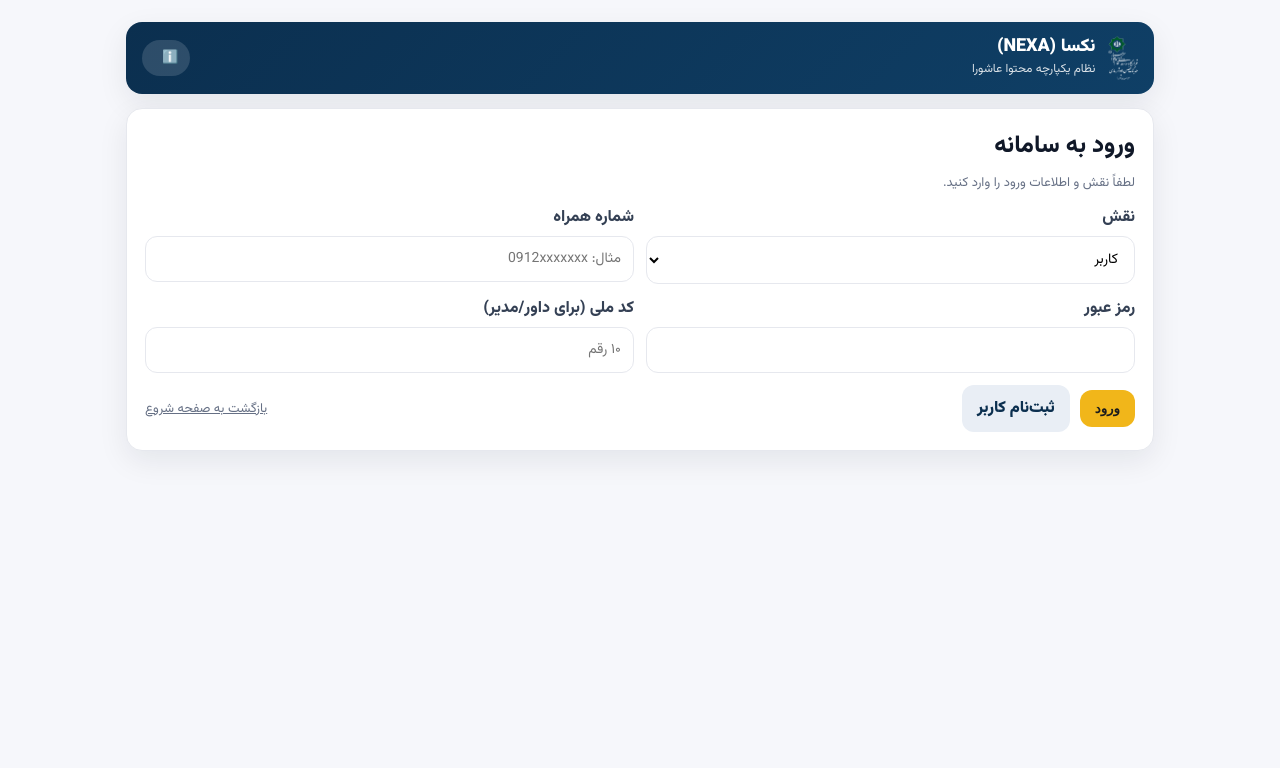
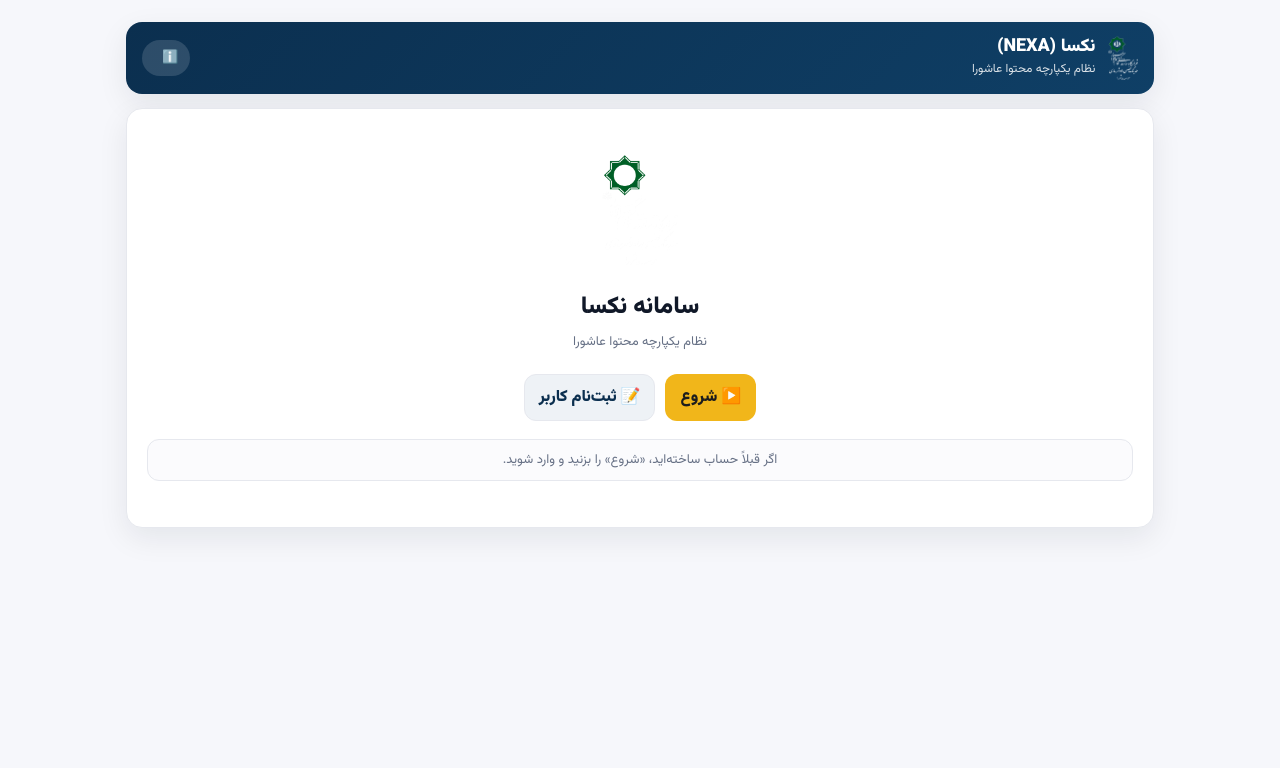
Before and after one commit to hadibagherian4-sudo/nexa-ashora, a FastAPI app: page /login in a window 1280 px wide. Shown: the top 768 px of the page. Run offline with FastAPI, Linux system fonts and the light colour scheme.

Commit message:
Update login.html

```diff
--- a/app/templates/login.html
+++ b/app/templates/login.html
@@ -1,49 +1,17 @@
 {% extends "base.html" %}
 {% block content %}
-<div class="card">
-  <h2 style="margin:0 0 8px;">ورود به سامانه</h2>
-  <div class="muted">لطفاً نقش و اطلاعات ورود را وارد کنید.</div>
+<div class="card" style="text-align:center; padding:46px 20px;">
+  <img src="/static/logo.png" alt="لوگو سازمان" style="height:110px; width:auto;">
+  <h2 style="margin:14px 0 6px; font-weight:900;">سامانه نکسا</h2>
+  <div class="muted">نظام یکپارچه محتوا عاشورا</div>
 
-  {% if error %}
-    <div class="error">{{ error }}</div>
-  {% endif %}
+  <div class="actions" style="justify-content:center; margin-top:22px;">
+    <a class="btn" href="/login">▶️ شروع</a>
+    <a class="btn secondary" href="/register">📝 ثبت‌نام کاربر</a>
+  </div>
 
-  <form method="post" action="/login">
-    <div class="row">
-      <div>
-        <label>نقش</label>
-        <select name="role" required>
-          <option value="user">کاربر</option>
-          <option value="referee">داور</option>
-          <option value="manager">مدیر سامانه</option>
-        </select>
-      </div>
-      <div>
-        <label>شماره همراه</label>
-        <input name="phone" placeholder="مثال: 0912xxxxxxx" required>
-      </div>
-    </div>
-
-    <div class="row">
-      <div>
-        <label>رمز عبور</label>
-        <input type="password" name="password" required>
-      </div>
-      <div>
-        <label>کد ملی (برای داور/مدیر)</label>
-        <input name="nid" placeholder="۱۰ رقم">
-      </div>
-    </div>
-
-    <div style="margin-top:12px; display:flex; gap:10px; align-items:center;">
-      <button class="btn" type="submit">ورود</button>
-
-      <a href="/register" class="btn" style="background:#e9eef5; color:#0b2f4f; text-decoration:none;">
-        ثبت‌نام کاربر
-      </a>
-
-      <a href="/start" class="muted" style="margin-right:auto;">بازگشت به صفحه شروع</a>
-    </div>
-  </form>
+  <div class="alert" style="margin-top:18px;">
+    <div class="muted">اگر قبلاً حساب ساخته‌اید، «شروع» را بزنید و وارد شوید.</div>
+  </div>
 </div>
 {% endblock %}
```
